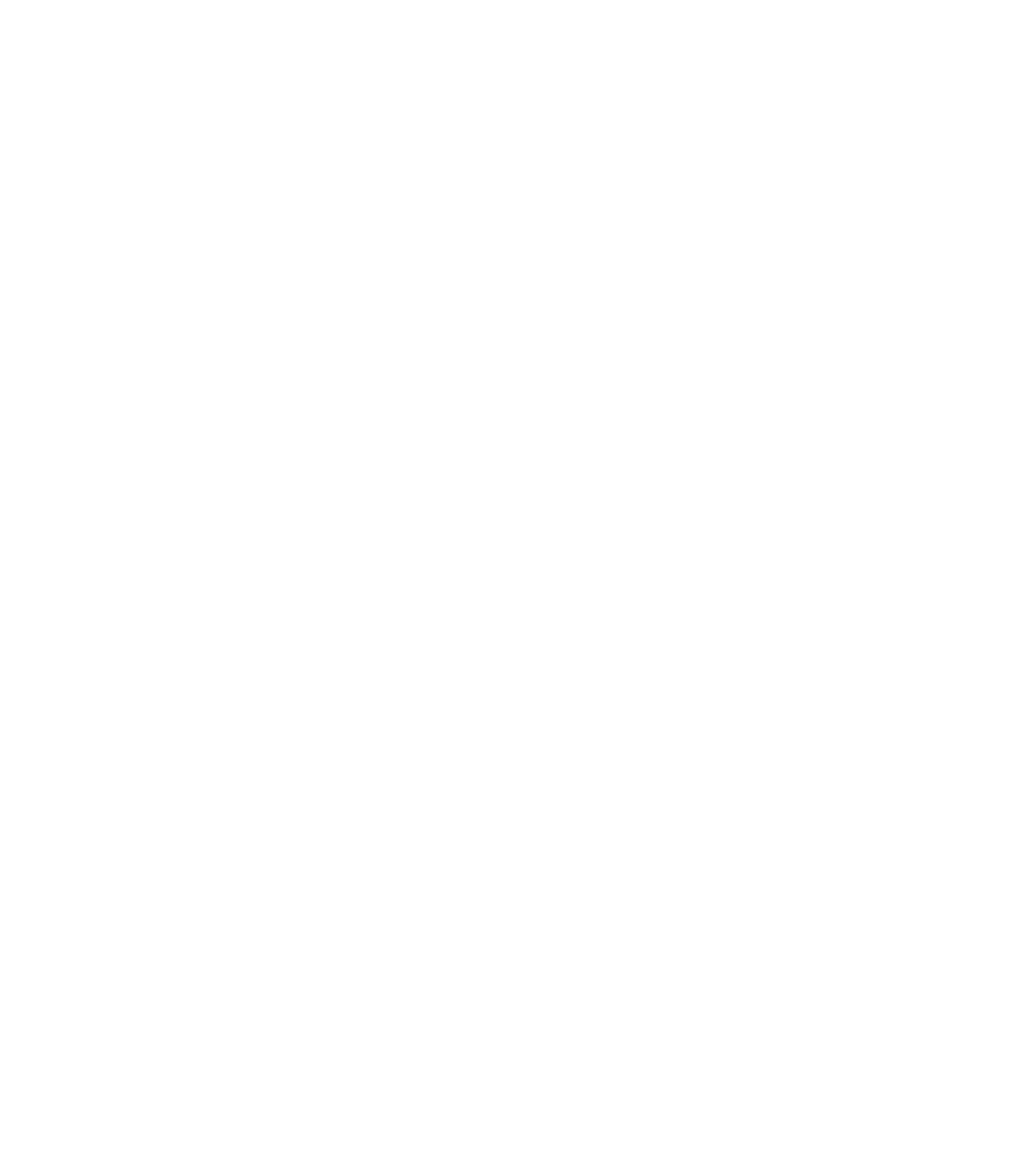
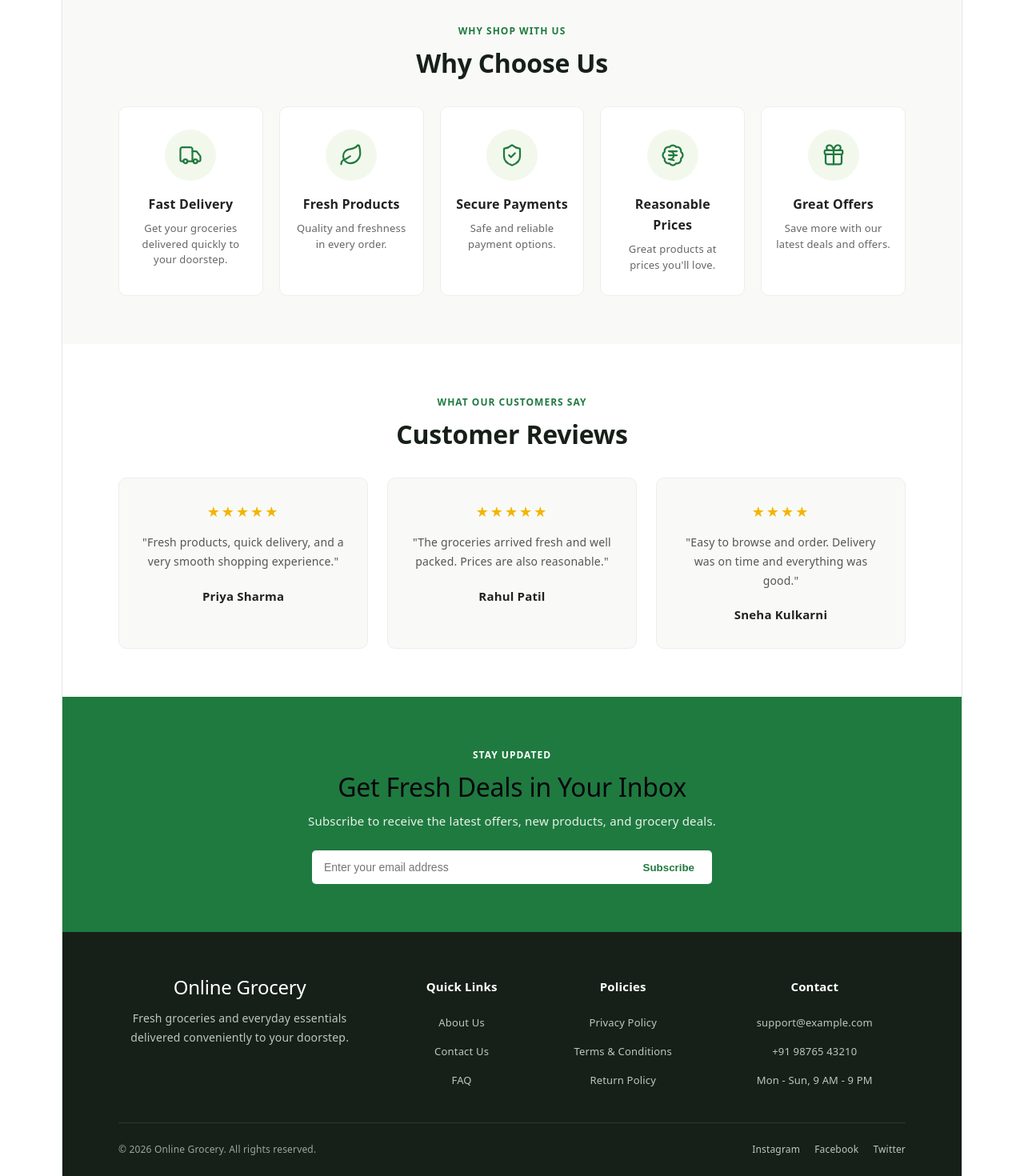
Before and after one commit to BhushanSayankar0108/Online-Grocery-Platform, a React app in the folder frontend/: page / in a window 1280 px wide. Shown: the part 2478-3948 px from the top of the page at 80% size. Before the commit the page ends 2444 px from the top, so only its background shows below. Built offline with nearby package versions, Linux system fonts and the light colour scheme; the HTML template or start-up script is replaced by a standard one.

Commit message:
Complete homepage sections

```diff
--- a/frontend/src/App.jsx
+++ b/frontend/src/App.jsx
@@ -5,6 +5,10 @@
 import PromoBanner from "./components/PromoBanner";
 import FeaturedProducts from "./components/FeaturedProducts";
 import DealOfTheDay from "./components/DealOfTheDay";
+import WhyChooseUs from "./components/WhyChooseUs";
+import CustomerReviews from "./components/CustomerReviews";
+import Newsletter from "./components/Newsletter";
+import Footer from "./components/Footer";
 
 function App() {
   return (
@@ -16,6 +20,10 @@
       <PromoBanner />
       <FeaturedProducts />
       <DealOfTheDay />
+      <WhyChooseUs />
+      <CustomerReviews />
+      <Newsletter />
+      <Footer />
     </>
   );
 }
--- /dev/null
+++ b/frontend/src/components/CustomerReviews.jsx
@@ -0,0 +1,44 @@
+function CustomerReviews() {
+  const reviews = [
+    {
+      name: "Priya Sharma",
+      rating: 5,
+      review: "Fresh products, quick delivery, and a very smooth shopping experience.",
+    },
+    {
+      name: "Rahul Patil",
+      rating: 5,
+      review: "The groceries arrived fresh and well packed. Prices are also reasonable.",
+    },
+    {
+      name: "Sneha Kulkarni",
+      rating: 4,
+      review: "Easy to browse and order. Delivery was on time and everything was good.",
+    },
+  ];
+
+  return (
+    <section className="reviews-section">
+      <div className="section-heading">
+        <p>WHAT OUR CUSTOMERS SAY</p>
+        <h2>Customer Reviews</h2>
+      </div>
+
+      <div className="reviews-list">
+        {reviews.map((review) => (
+          <div className="review-card" key={review.name}>
+            <div className="review-rating">
+              {"★".repeat(review.rating)}
+            </div>
+
+            <p className="review-text">"{review.review}"</p>
+
+            <h3>{review.name}</h3>
+          </div>
+        ))}
+      </div>
+    </section>
+  );
+}
+
+export default CustomerReviews;
--- /dev/null
+++ b/frontend/src/components/Footer.jsx
@@ -0,0 +1,48 @@
+function Footer() {
+  return (
+    <footer className="footer">
+      <div className="footer-content">
+        <div className="footer-about">
+          <h2>Online Grocery</h2>
+          <p>
+            Fresh groceries and everyday essentials delivered
+            conveniently to your doorstep.
+          </p>
+        </div>
+
+        <div className="footer-column">
+          <h3>Quick Links</h3>
+          <span>About Us</span>
+          <span>Contact Us</span>
+          <span>FAQ</span>
+        </div>
+
+        <div className="footer-column">
+          <h3>Policies</h3>
+          <span>Privacy Policy</span>
+          <span>Terms & Conditions</span>
+          <span>Return Policy</span>
+        </div>
+
+        <div className="footer-column">
+          <h3>Contact</h3>
+          <span>support@example.com</span>
+          <span>+91 98765 43210</span>
+          <span>Mon - Sun, 9 AM - 9 PM</span>
+        </div>
+      </div>
+
+      <div className="footer-bottom">
+        <p>© 2026 Online Grocery. All rights reserved.</p>
+
+        <div className="footer-social">
+          <span>Instagram</span>
+          <span>Facebook</span>
+          <span>Twitter</span>
+        </div>
+      </div>
+    </footer>
+  );
+}
+
+export default Footer;
--- /dev/null
+++ b/frontend/src/components/Newsletter.jsx
@@ -0,0 +1,27 @@
+function Newsletter() {
+  return (
+    <section className="newsletter-section">
+      <div className="newsletter-content">
+        <p className="newsletter-label">STAY UPDATED</p>
+
+        <h2>Get Fresh Deals in Your Inbox</h2>
+
+        <p>
+          Subscribe to receive the latest offers, new products,
+          and grocery deals.
+        </p>
+
+        <div className="newsletter-form">
+          <input
+            type="email"
+            placeholder="Enter your email address"
+          />
+
+          <button>Subscribe</button>
+        </div>
+      </div>
+    </section>
+  );
+}
+
+export default Newsletter;
--- /dev/null
+++ b/frontend/src/components/WhyChooseUs.jsx
@@ -0,0 +1,65 @@
+import {
+  Truck,
+  Leaf,
+  ShieldCheck,
+  BadgeIndianRupee,
+  Gift,
+} from "lucide-react";
+
+function WhyChooseUs() {
+  const features = [
+    {
+      title: "Fast Delivery",
+      description: "Get your groceries delivered quickly to your doorstep.",
+      icon: Truck,
+    },
+    {
+      title: "Fresh Products",
+      description: "Quality and freshness in every order.",
+      icon: Leaf,
+    },
+    {
+      title: "Secure Payments",
+      description: "Safe and reliable payment options.",
+      icon: ShieldCheck,
+    },
+    {
+      title: "Reasonable Prices",
+      description: "Great products at prices you'll love.",
+      icon: BadgeIndianRupee,
+    },
+    {
+      title: "Great Offers",
+      description: "Save more with our latest deals and offers.",
+      icon: Gift,
+    },
+  ];
+
+  return (
+    <section className="why-section">
+      <div className="section-heading">
+        <p>WHY SHOP WITH US</p>
+        <h2>Why Choose Us</h2>
+      </div>
+
+      <div className="why-list">
+        {features.map((feature) => {
+          const Icon = feature.icon;
+
+          return (
+            <div className="why-card" key={feature.title}>
+              <div className="why-icon">
+                <Icon size={30} strokeWidth={1.8} />
+              </div>
+
+              <h3>{feature.title}</h3>
+              <p>{feature.description}</p>
+            </div>
+          );
+        })}
+      </div>
+    </section>
+  );
+}
+
+export default WhyChooseUs;
--- a/frontend/src/index.css
+++ b/frontend/src/index.css
@@ -656,3 +656,244 @@
 .deal-text button:hover {
   background-color: #176331;
 }
+
+.why-section {
+  padding: 60px 70px;
+  background-color: #f9faf7;
+}
+
+.why-list {
+  display: grid;
+  grid-template-columns: repeat(5, 1fr);
+  gap: 20px;
+}
+
+.why-card {
+  padding: 28px 18px;
+  background-color: white;
+  border: 1px solid #eeeeee;
+  border-radius: 10px;
+  text-align: center;
+  transition: 0.2s ease;
+}
+
+.why-card:hover {
+  transform: translateY(-4px);
+  border-color: #1f7a3f;
+}
+
+.why-icon {
+  width: 64px;
+  height: 64px;
+  margin: 0 auto 16px;
+
+  display: flex;
+  align-items: center;
+  justify-content: center;
+
+  border-radius: 50%;
+  background-color: #f3f8ed;
+  color: #1f7a3f;
+}
+
+.why-card h3 {
+  margin: 0 0 8px;
+  font-size: 16px;
+  color: #222;
+}
+
+.why-card p {
+  margin: 0;
+  font-size: 13px;
+  line-height: 1.5;
+  color: #666;
+}
+
+.reviews-section {
+  padding: 60px 70px;
+  background-color: white;
+}
+
+.reviews-list {
+  display: grid;
+  grid-template-columns: repeat(3, 1fr);
+  gap: 24px;
+}
+
+.review-card {
+  padding: 28px;
+  background-color: #f9faf7;
+  border: 1px solid #eeeeee;
+  border-radius: 10px;
+  transition: 0.2s ease;
+}
+
+.review-card:hover {
+  transform: translateY(-4px);
+  border-color: #1f7a3f;
+}
+
+.review-rating {
+  margin-bottom: 14px;
+  color: #f4b400;
+  font-size: 18px;
+  letter-spacing: 2px;
+}
+
+.review-text {
+  margin: 0 0 18px;
+  color: #555;
+  font-size: 14px;
+  line-height: 1.7;
+}
+
+.review-card h3 {
+  margin: 0;
+  color: #222;
+  font-size: 15px;
+  font-weight: 600;
+}
+
+.newsletter-section {
+  padding: 60px 70px;
+  background-color: #1f7a3f;
+  color: white;
+  text-align: center;
+}
+
+.newsletter-content {
+  max-width: 700px;
+  margin: 0 auto;
+}
+
+.newsletter-label {
+  margin: 0 0 8px;
+  font-size: 12px;
+  font-weight: 700;
+  letter-spacing: 1px;
+}
+
+.newsletter-content h2 {
+  margin: 0 0 12px;
+  font-size: 32px;
+}
+
+.newsletter-content > p:not(.newsletter-label) {
+  margin: 0 auto 25px;
+  font-size: 15px;
+  line-height: 1.6;
+  opacity: 0.9;
+}
+
+.newsletter-form {
+  display: flex;
+  max-width: 500px;
+  margin: 0 auto;
+}
+
+.newsletter-form input {
+  flex: 1;
+  padding: 13px 15px;
+
+  border: none;
+  border-radius: 5px 0 0 5px;
+
+  outline: none;
+  font-size: 14px;
+}
+
+.newsletter-form button {
+  padding: 13px 22px;
+
+  border: none;
+  border-radius: 0 5px 5px 0;
+
+  background-color: white;
+  color: #1f7a3f;
+
+  font-weight: 600;
+  cursor: pointer;
+}
+
+.newsletter-form button:hover {
+  background-color: #f0f0f0;
+}
+
+.footer {
+  padding: 55px 70px 20px;
+  background-color: #172018;
+  color: white;
+}
+
+.footer-content {
+  display: grid;
+  grid-template-columns: 2fr 1fr 1fr 1.5fr;
+  gap: 50px;
+  padding-bottom: 40px;
+}
+
+.footer-about h2 {
+  margin: 0 0 12px;
+  color: #ffffff;
+  font-size: 24px;
+}
+
+.footer-about p {
+  max-width: 350px;
+  margin: 0;
+  color: #bfc6bf;
+  font-size: 14px;
+  line-height: 1.7;
+}
+
+.footer-column {
+  display: flex;
+  flex-direction: column;
+  gap: 10px;
+}
+
+.footer-column h3 {
+  margin: 0 0 8px;
+  font-size: 15px;
+  color: white;
+}
+
+.footer-column span {
+  color: #bfc6bf;
+  font-size: 13px;
+  cursor: pointer;
+}
+
+.footer-column span:hover {
+  color: white;
+}
+
+.footer-bottom {
+  padding-top: 20px;
+  border-top: 1px solid #303830;
+
+  display: flex;
+  justify-content: space-between;
+  align-items: center;
+}
+
+.footer-bottom p {
+  margin: 0;
+  color: #9da59d;
+  font-size: 12px;
+}
+
+.footer-social {
+  display: flex;
+  gap: 18px;
+}
+
+.footer-social span {
+  color: #bfc6bf;
+  font-size: 12px;
+  cursor: pointer;
+}
+
+.footer-social span:hover {
+  color: white;
+}
```
